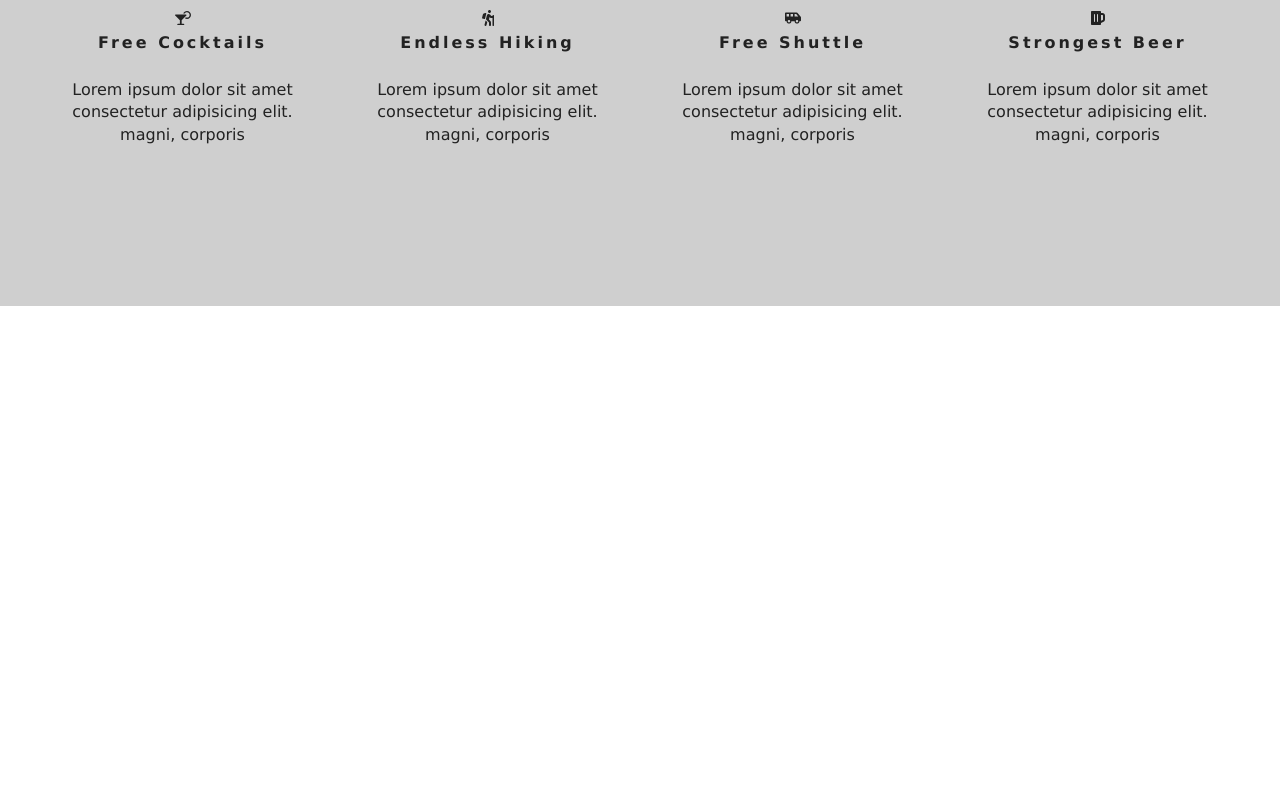
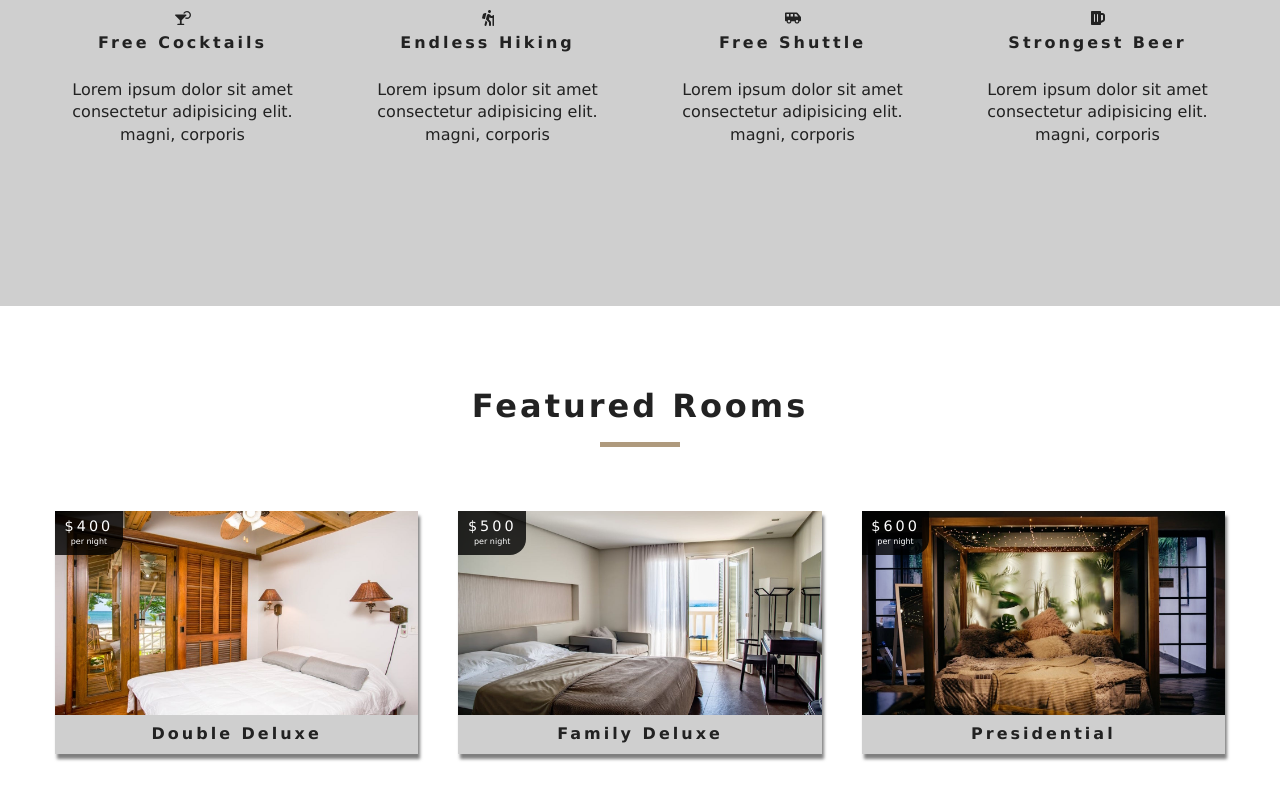
Before and after one commit to enritecnolol/ReactResort, a React (Create React App) app: page / in a window 1280 px wide. Shown: the part 1075-1875 px from the top of the page. Before the commit the page ends 1381 px from the top, so only its background shows below. Built offline with nearby package versions, Linux system fonts and the light colour scheme.

Commit message:
Featured Rooms section in the home page with the roomCard

```diff
--- a/package.json
+++ b/package.json
@@ -6,6 +6,7 @@
     "@testing-library/jest-dom": "^4.2.4",
     "@testing-library/react": "^9.3.2",
     "@testing-library/user-event": "^7.1.2",
+    "prop-types": "^15.7.2",
     "react": "^16.12.0",
     "react-dom": "^16.12.0",
     "react-icons": "^3.8.0",
--- /dev/null
+++ b/src/components/FeaturedRooms.js
@@ -0,0 +1,26 @@
+import React, {Component} from "react";
+import {RoomContext} from "../context";
+import Loading from "./Loading";
+import Room from "./Room";
+import Title from "./Title";
+
+class FeaturedRooms extends Component{
+    static contextType = RoomContext;
+
+    render() {
+        let {featuredRooms : rooms, loading } = this.context;
+        rooms = rooms.map(room => {
+            return <Room key={room.id} room={room} />
+        })
+        return (
+            <section className="featured-rooms">
+                <Title title="featured rooms" />
+                <div className="featured-rooms-center">
+                    {loading ? <Loading /> : rooms }
+                </div>
+            </section>
+        )
+    }
+}
+
+export default FeaturedRooms;
--- /dev/null
+++ b/src/components/Loading.js
@@ -0,0 +1,11 @@
+import React from "react";
+import  loadingGif from '../images/gif/loading-arrow.gif'
+
+export default function Loading() {
+    return (
+        <div className="loading">
+            <h4>rooms data loading</h4>
+            <img src={loadingGif} alt="loading"/>
+        </div>
+    )
+}
--- /dev/null
+++ b/src/components/Room.js
@@ -0,0 +1,33 @@
+import React from "react";
+import { Link } from 'react-router-dom';
+import defaultImg from '../images/room-1.jpeg'
+import PropTypes from 'prop-types';
+function Room({room}) {
+    const {name, slug, images, price} = room;
+
+    return (
+        <article className="room">
+            <div className="img-container">
+                <img src={ images[0] || defaultImg } alt="single room"/>
+                <div className="price-top">
+                    <h6>${price}</h6>
+                    <p>per night</p>
+                </div>
+                <Link to={`/rooms/${slug}`} className="btn-primary room-link">
+                    Features
+                </Link>
+                <p className="room-info">{name}</p>
+            </div>
+        </article>
+    )
+}
+
+Room.propTypes = {
+    room: PropTypes.shape({
+        name:PropTypes.string.isRequired,
+        slug:PropTypes.string.isRequired,
+        images:PropTypes.arrayOf(PropTypes.string).isRequired,
+        price:PropTypes.number.isRequired,
+    })
+}
+export default Room
--- /dev/null
+++ b/src/context.js
@@ -0,0 +1,51 @@
+import React, { Component } from 'react';
+import items from './data'
+
+const RoomContext = React.createContext();
+
+class RoomProvider extends  Component {
+    state = {
+        rooms:[],
+        sortedRooms:[],
+        featuredRooms:[],
+        loading:true
+    };
+
+    componentDidMount() {
+        let rooms = this.formatData(items);
+        let featuredRooms = rooms.filter(room => room.featured === true);
+        this.setState({
+           rooms, featuredRooms,
+            sortedRooms: rooms,
+            loading:false
+        });
+    }
+
+    formatData(items) {
+        let tempItems = items.map(item => {
+            let id = item.sys.id;
+            let images = item.fields.images.map(image => image.fields.file.url)
+            let room = {
+                ...item.fields,images, id
+            };
+            return room;
+        });
+        return tempItems
+    }
+
+    getRoom = (slug) => {
+
+    };
+
+    render() {
+        return (
+            <RoomContext.Provider value={{...this.state}}>
+                {this.props.children}
+            </RoomContext.Provider>
+        )
+    }
+}
+
+const RoomConsumer = RoomContext.Consumer;
+
+export {RoomProvider, RoomConsumer, RoomContext}
--- a/src/index.js
+++ b/src/index.js
@@ -3,10 +3,13 @@
 // import './index.css';
 import { BrowserRouter as Router } from 'react-router-dom'
 import App from './App';
+import {RoomProvider} from "./context";
 
 ReactDOM.render(
-    <Router>
-        <App />
-    </Router>,
+    <RoomProvider>
+        <Router>
+            <App />
+        </Router>
+    </RoomProvider>,
     document.getElementById('root')
 );
--- a/src/pages/Home.js
+++ b/src/pages/Home.js
@@ -3,6 +3,7 @@
 import Banner from "../components/Banner";
 import {Link} from "react-router-dom";
 import Services from "../components/Services";
+import FeaturedRooms from "../components/FeaturedRooms";
 
 const Home = () => {
     return (
@@ -15,6 +16,7 @@
                 </Banner>
             </Hero>
             <Services />
+            <FeaturedRooms />
         </>
     );
 };
```
Also changed, not shown: 1 other file (tests, documents, lock files or other folders).
